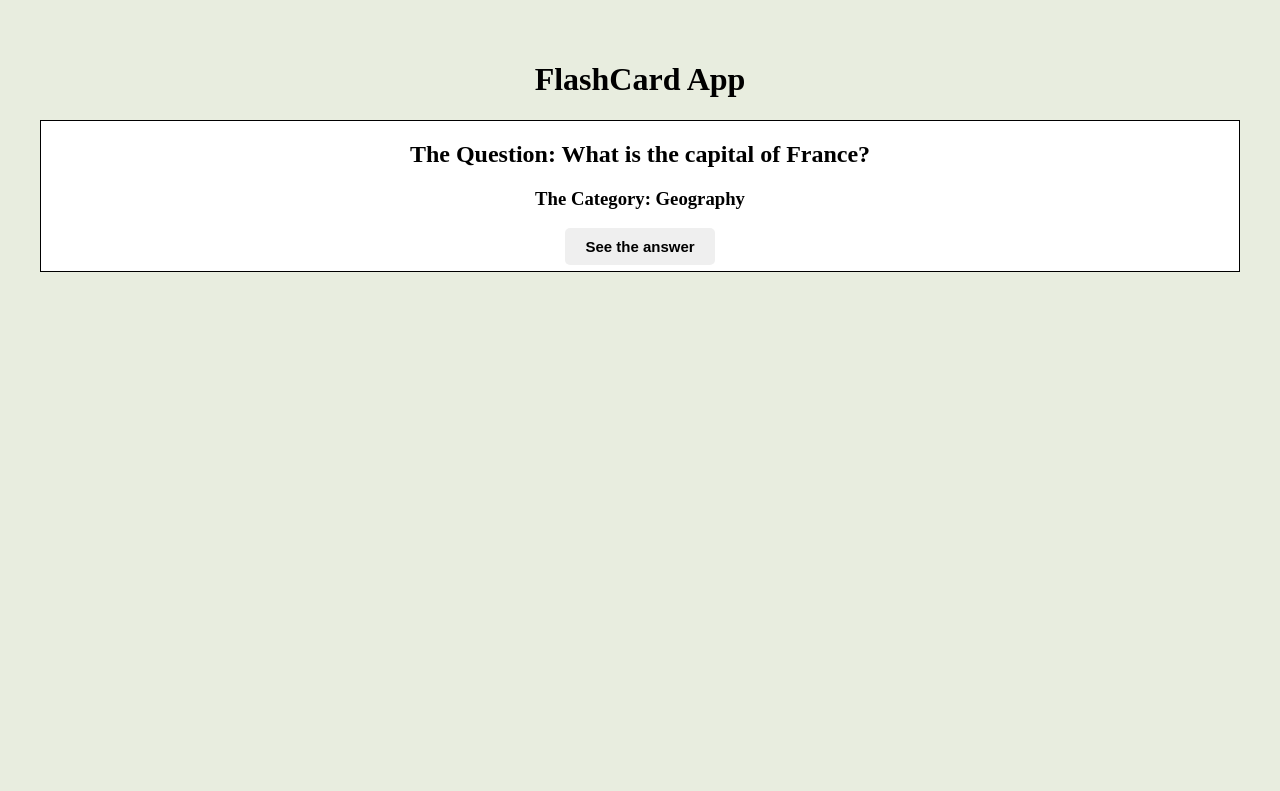
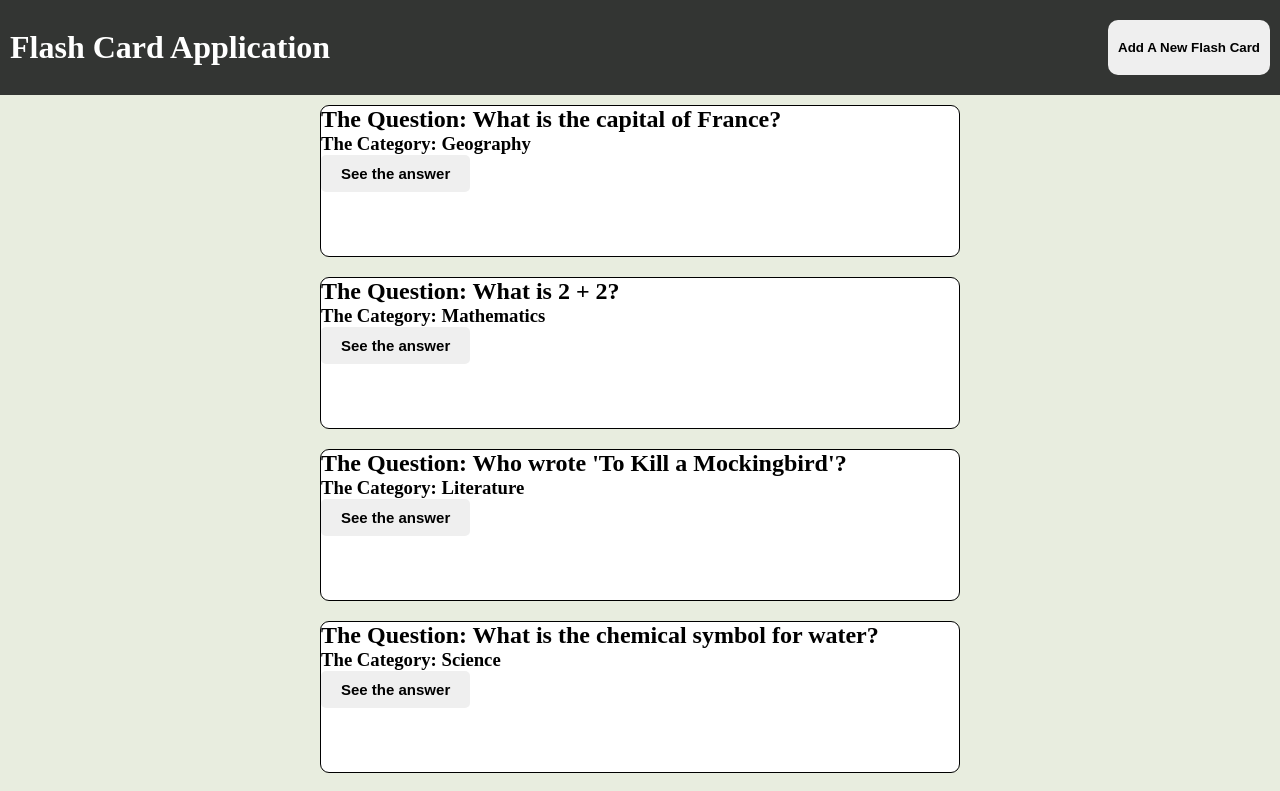
Before and after one commit to WissemJderi/flashcard-app, a React (Vite) app: page / in a window 1280 px wide. Shown: the top 791 px of the page. Built offline with nearby package versions, Linux system fonts and the light colour scheme.

Commit message:
Added useState for flashcards and created a header with styling.

```diff
--- a/src/App.css
+++ b/src/App.css
@@ -1,38 +1,6 @@
-#root {
-  max-width: 1280px;
-  margin: 0 auto;
-  padding: 2rem;
-  text-align: center;
+* {
+  margin: 0;
 }
-
-.logo {
-  height: 6em;
-  padding: 1.5em;
-  will-change: filter;
-  transition: filter 300ms;
-}
-.logo:hover {
-  filter: drop-shadow(0 0 2em #646cffaa);
-}
-.logo.react:hover {
-  filter: drop-shadow(0 0 2em #61dafbaa);
-}
-
-@keyframes logo-spin {
-  from {
-    transform: rotate(0deg);
-  }
-  to {
-    transform: rotate(360deg);
-  }
-}
-
-@media (prefers-reduced-motion: no-preference) {
-  a:nth-of-type(2) .logo {
-    animation: logo-spin infinite 20s linear;
-  }
-}
-
 .card {
   padding: 2em;
 }
@@ -44,3 +12,10 @@
 body {
   background-color: #e8eddf;
 }
+.flashCards-container {
+  display: flex;
+  align-items: center;
+  justify-content: center;
+  width: 50%;
+  margin: 0 25%;
+}
--- a/src/App.jsx
+++ b/src/App.jsx
@@ -1,11 +1,54 @@
+import { useState } from "react";
 import "./App.css";
 import FlashCard from "./components/FlashCard";
+import Header from "./components/Header";
 
 function App() {
+  const [flashCards] = useState([
+    {
+      question: "What is the capital of France?",
+      category: "Geography",
+      answer: "Paris",
+    },
+    {
+      question: "What is 2 + 2?",
+      category: "Mathematics",
+      answer: "4",
+    },
+    {
+      question: "Who wrote 'To Kill a Mockingbird'?",
+      category: "Literature",
+      answer: "Harper Lee",
+    },
+    {
+      question: "What is the chemical symbol for water?",
+      category: "Science",
+      answer: "H2O",
+    },
+    {
+      question: "Who painted the Mona Lisa?",
+      category: "Art",
+      answer: "Leonardo da Vinci",
+    },
+  ]);
+
+  let flashCardsList = flashCards.map((flashCard) => {
+    return (
+      <>
+        <div className="flashCards-container">
+          <FlashCard
+            question={flashCard.question}
+            category={flashCard.category}
+            answer={flashCard.answer}
+          />
+        </div>
+      </>
+    );
+  });
   return (
     <>
-      <h1>FlashCard App</h1>
-      <FlashCard />
+      <Header />
+      {flashCardsList}
     </>
   );
 }
--- a/src/components/FlashCard.jsx
+++ b/src/components/FlashCard.jsx
@@ -1,11 +1,8 @@
 import { useState } from "react";
 import "../styles/flashcard.css";
 
-function FlashCard() {
+function FlashCard({ question, answer, category }) {
   const [showAnswer, setShowAnswer] = useState(false);
-  const question = "What is the capital of France?";
-  const category = "Geography";
-  const answer = "Paris";
 
   return (
     <div className={`card-container ${showAnswer ? "show" : "hide"}`}>
@@ -21,6 +18,7 @@ function FlashCard() {
         onClick={() => {
           setShowAnswer(!showAnswer);
         }}
+        className="see-the-answer"
       >
         See the answer
       </button>
--- /dev/null
+++ b/src/components/Header.jsx
@@ -0,0 +1,11 @@
+import "../styles/header.css";
+function Header() {
+  return (
+    <div className="header">
+      <h1 className="logo">Flash Card Application</h1>
+      <button className="add-flash-card"> Add A New Flash Card</button>
+    </div>
+  );
+}
+
+export default Header;
--- a/src/styles/flashcard.css
+++ b/src/styles/flashcard.css
@@ -2,12 +2,16 @@
   border: 1px solid black;
   height: 150px;
   background-color: white;
+  border-radius: 9px;
+  transition: 0.6s ease, color 0.6s ease;
+  width: 100%;
+  margin: 10px 0px;
 }
 .card-container > h2,
 h3 {
   color: black;
 }
-button {
+.see-the-answer {
   border: none;
   padding: 10px 20px;
   cursor: pointer;
@@ -16,10 +20,12 @@ button {
   border-radius: 5px;
   transition: background-color 0.6s ease, color 0.6s ease;
 }
-button:hover {
+.see-the-answer:hover {
   background-color: black;
   color: white;
 }
 .show {
-  background-color: #ffeb3b;
+  background-color: #f5cb5c;
 }
+
+/* Media query for smaller screens */
--- /dev/null
+++ b/src/styles/header.css
@@ -0,0 +1,26 @@
+.header {
+  height: 75px;
+  background-color: #333533;
+  color: white;
+  display: flex;
+  padding: 10px;
+  align-items: center;
+  justify-content: space-between;
+}
+.logo {
+  cursor: pointer;
+  color: white;
+  text-align: center;
+}
+.add-flash-card {
+  border-radius: 10px;
+  font-weight: 600;
+  cursor: pointer;
+  border: none;
+  padding: 20px 10px;
+  transition: background-color 0.6s ease, color 0.6s ease;
+}
+
+.add-flash-card:hover {
+  background-color: #e8eddf;
+}
```
